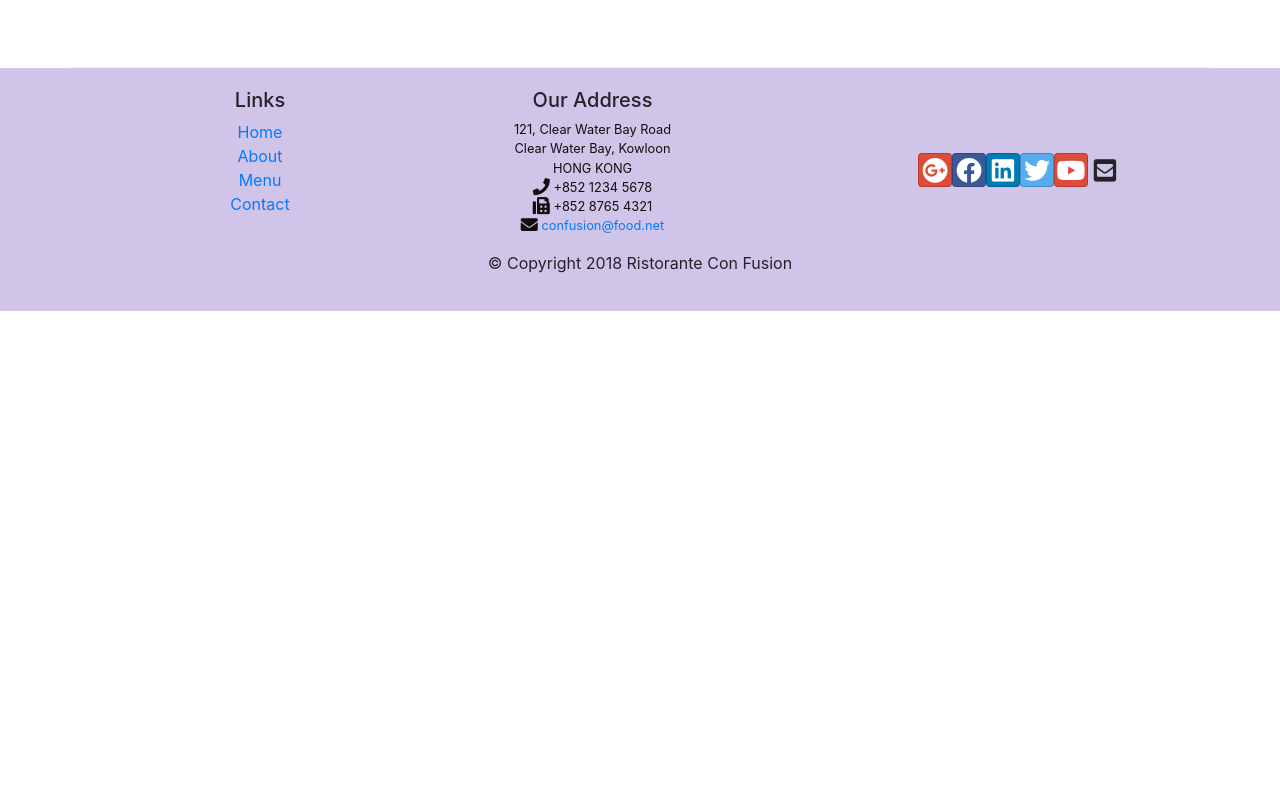
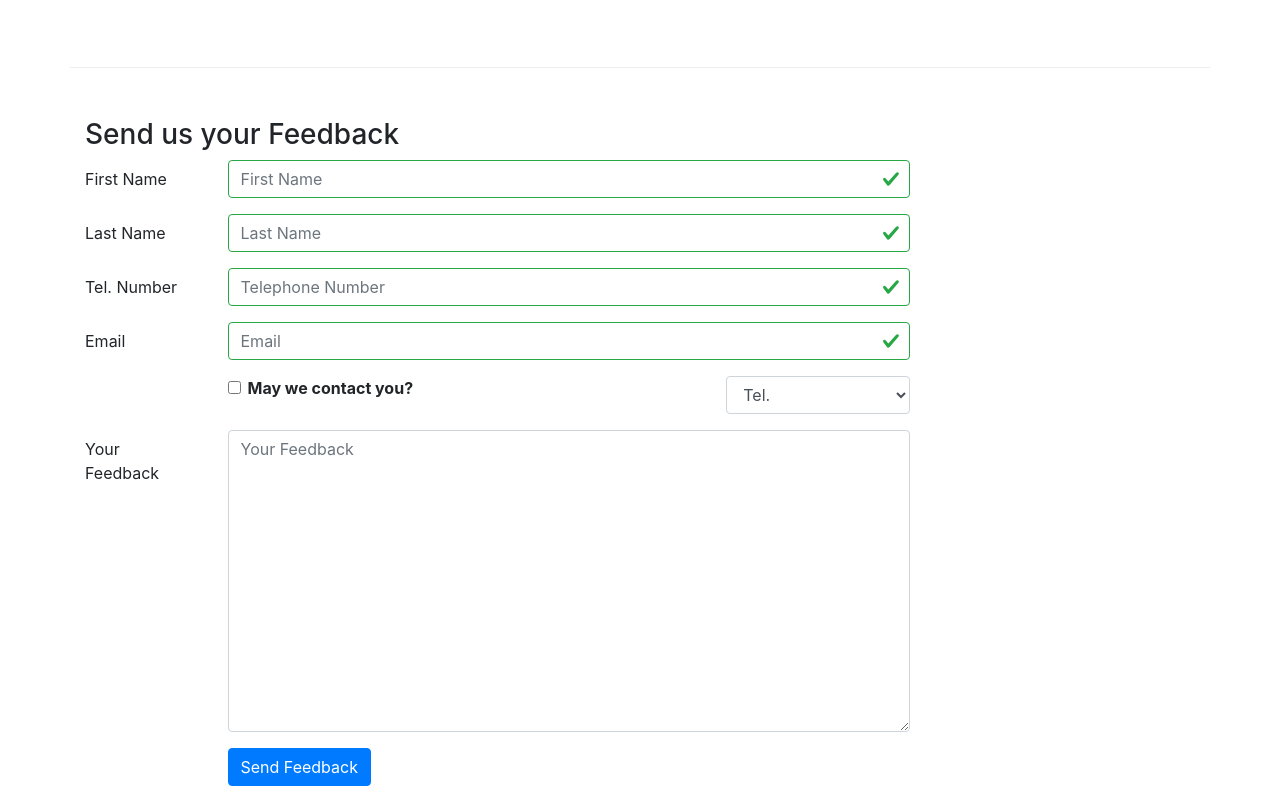
Before and after one commit to arjunSussol/Cafeteria, a React (Create React App) app: page /contact in a window 1280 px wide. Shown: the part 824-1620 px from the top of the page. Before the commit the page ends 1135 px from the top, so only its background shows below. Built offline with nearby package versions, Linux system fonts and the light colour scheme.

Commit message:
Introduced Controlled Form and its validation

```diff
--- a/src/components/Contact.js
+++ b/src/components/Contact.js
@@ -1,8 +1,75 @@
-import React from 'react';
-import { Breadcrumb, BreadcrumbItem } from 'reactstrap';
+import React, { Component } from 'react';
+import { Breadcrumb, BreadcrumbItem, Label, Input, Form, FormGroup, Col, Button, FormFeedback } from 'reactstrap';
 import { Link } from 'react-router-dom';
 
-const Contact = props => {
+class Contact extends Component {
+    constructor(props){
+        super(props);
+        this.state = {
+            firstName: '',
+            lastName: '',
+            telNum: '',
+            email: '',
+            agree: false,
+            contactType: 'Tel.',
+            message: '',
+            touched: {
+                firstName: false,
+                lastName: false,
+                telNum: false,
+                email: false
+            }
+        };
+    }
+
+    handleBlur = field => evt => {
+        this.setState({
+            touched: {...this.state.touched, [field]: true}
+        });
+    }
+
+    handleValidation = (firstName, lastName, telNum, email) => {
+        const errors = {
+            firstName: '',
+            lastName: '',
+            telNum: '',
+            email: ''
+        };
+
+        if (this.state.touched.firstName && firstName.length < 3)
+            errors.firstName = 'First name should contain at least 3 characters.'
+        if (this.state.touched.lastName && lastName.length < 3)
+            errors.lastName = 'Last name should contain at least 3 characters.'
+
+        const regInt = /^\d+$/;
+        if (this.state.touched.telNum && !regInt.test(telNum))
+            errors.telNum = 'Telephone number should contain only numbers.'
+
+        const regEmail = /^\w+([.-]?\w+)*@\w+([.-]?\w+)*(\.\w{2,3})+$/;
+        if (this.state.touched.email && !regEmail.test(email))
+            errors.email = 'Email should be valid.'
+
+        return errors;
+    }
+
+    handleInputChanges = event => {
+        const target = event.target;
+        const value = target.type === 'checkbox' ? target.checked : target.value;
+        const name = target.name;
+
+        this.setState({
+            [name]: value
+        });
+    }
+
+    handleSubmit = event => {
+        alert('Current state is: '+JSON.stringify(this.state));
+        event.preventDefault();
+    }
+
+    render(){
+        const error = this.handleValidation(this.state.firstName, this.state.lastName, this.state.telNum, this.state.email);
+
         return(
             <div className="container">
                 <div className="row">
@@ -41,8 +108,98 @@ const Contact = props => {
                         </div>
                     </div>
                 </div>
+                <div className="row row-content">
+                    <div className="col-12">
+                        <h3>Send us your Feedback</h3>
+                    </div>
+                    <div className="col-12 col-md-9">
+                        <Form onSubmit={this.handleSubmit}>
+                            <FormGroup row>
+                                <Label htmlFor="firstName" md={2}>First Name</Label>
+                                <Col md={10}>
+                                    <Input type="text" id="firstName" name="firstName" placeholder="First Name"
+                                        value={this.state.firstName}
+                                        valid={error.firstName === ''}
+                                        invalid={error.firstName !== ''}
+                                        onChange={this.handleInputChanges}
+                                        onBlur={this.handleBlur('firstName')}/>
+                                    <FormFeedback>{error.firstName}</FormFeedback>
+                                </Col>
+                            </FormGroup>
+                            <FormGroup row>
+                                <Label htmlFor="lastName" md={2}>Last Name</Label>
+                                <Col md={10}>
+                                    <Input type="text" id="lastName" name="lastName" placeholder="Last Name"
+                                        value={this.state.lastName}
+                                        valid={error.lastName === ''}
+                                        invalid={error.lastName !== ''}
+                                        onChange={this.handleInputChanges}
+                                        onBlur={this.handleBlur('lastName')}/>
+                                    <FormFeedback>{error.lastName}</FormFeedback>
+                                </Col>
+                            </FormGroup>
+                            <FormGroup row>
+                                <Label htmlFor="telNum" md={2}>Tel. Number</Label>
+                                <Col md={10}>
+                                    <Input type="tel" id="telNum" name="telNum" placeholder="Telephone Number"
+                                        value={this.state.telNum}
+                                        valid={error.telNum === ''}
+                                        invalid={error.telNum !== ''}
+                                        onChange={this.handleInputChanges}
+                                        onBlur={this.handleBlur('telNum')}/>
+                                    <FormFeedback>{error.telNum}</FormFeedback>
+                                </Col>
+                            </FormGroup>
+                            <FormGroup row>
+                                <Label htmlFor="email" md={2}>Email</Label>
+                                <Col md={10}>
+                                    <Input type="email" id="email" name="email" placeholder="Email"
+                                        value={this.state.email}
+                                        valid={error.email === ''}
+                                        invalid={error.email !== ''}
+                                        onChange={this.handleInputChanges}
+                                        onBlur={this.handleBlur('email')}/>
+                                    <FormFeedback>{error.email}</FormFeedback>
+                                </Col>
+                            </FormGroup>
+                            <FormGroup row>
+                                <Col md={{ size: 6, offset: 2}}>
+                                    <FormGroup check>
+                                        <Label check>
+                                            <Input type="checkbox" id="agree" name="agree"
+                                                checked={this.state.agree} onChange={this.handleInputChanges}/>{' '}
+                                            <strong>May we contact you?</strong>
+                                        </Label>
+                                    </FormGroup>
+                                </Col>
+                                <Col md={{ size: 3, offset: 1}}>
+                                    <Input type="select" id="contactType" name="contactType" value={this.state.contactType} onChange={this.handleInputChanges}>
+                                        <option>Tel.</option>
+                                        <option>Email</option>
+                                    </Input>
+                                </Col>
+                            </FormGroup>
+                            <FormGroup row>
+                                <Label htmlFor="message" md={2}>Your Feedback</Label>
+                                <Col md={10}>
+                                    <Input type="textarea" id="message" name="message" placeholder="Your Feedback"
+                                        rows="12" value={this.state.message} onChange={this.handleInputChanges}/>
+                                </Col>
+                            </FormGroup>
+                            <FormGroup row>
+                                <Col md={{size: 10, offset: 2}}>
+                                    <Button color="primary" type="submit">
+                                        Send Feedback
+                                    </Button>
+                                </Col>
+                            </FormGroup>
+                        </Form>
+                    </div>
+                </div>
             </div>
         )
     }
 
+}
+
 export default Contact;
--- a/src/components/Header.js
+++ b/src/components/Header.js
@@ -13,7 +13,7 @@ class Header extends Component {
 
     render(){
         return(
-            <div>
+            <React.Fragment>
                 <Navbar expand="md" dark>
                     <div className="container">
                         <NavbarToggler onClick={this.isNavOpen} />
@@ -24,22 +24,22 @@ class Header extends Component {
                             <Nav navbar>
                                 <NavItem>
                                     <NavLink className="nav-link" to="/home">
-                                        <i class="fas fa-home fa-lg"></i>Home
+                                        <i className="fas fa-home fa-lg"></i>Home
                                     </NavLink>
                                 </NavItem>
                                 <NavItem>
                                     <NavLink className="nav-link" to="/about">
-                                        <i class="fas fa-info fa-lg"></i>About
+                                        <i className="fas fa-info fa-lg"></i>About
                                     </NavLink>
                                 </NavItem>
                                 <NavItem>
                                     <NavLink className="nav-link" to="/menu">
-                                        <i class="fas fa-list fa-lg"></i>Menu
+                                        <i className="fas fa-list fa-lg"></i>Menu
                                     </NavLink>
                                 </NavItem>
                                 <NavItem>
                                     <NavLink className="nav-link" to="/contact">
-                                        <i class="fas fa-address-card fa-lg"></i>Contact
+                                        <i className="fas fa-address-card fa-lg"></i>Contact
                                     </NavLink>
                                 </NavItem>
                             </Nav>
@@ -56,7 +56,7 @@ class Header extends Component {
                         </div>
                     </div>
                 </Jumbotron>
-            </div>
+            </React.Fragment>
         )
     }
 }
```
Lines whose indentation alone changed are shown as unchanged.
